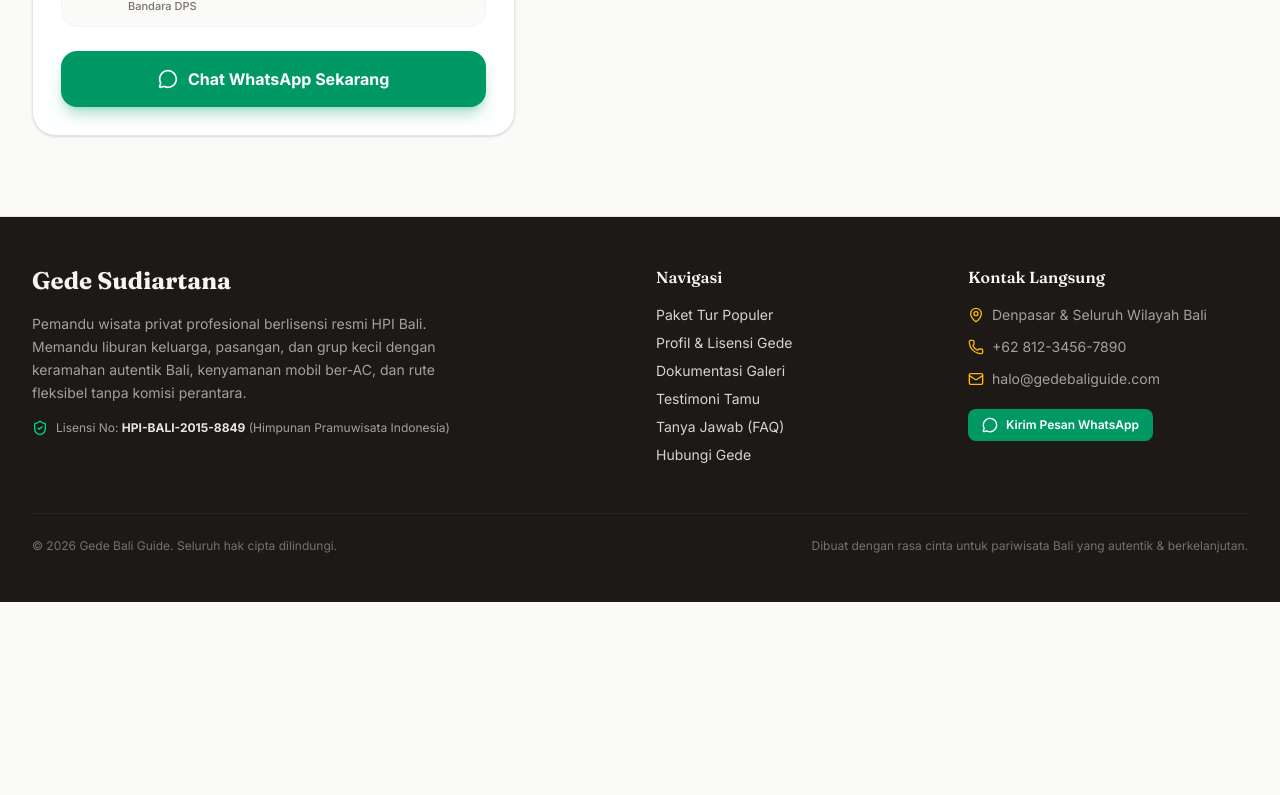
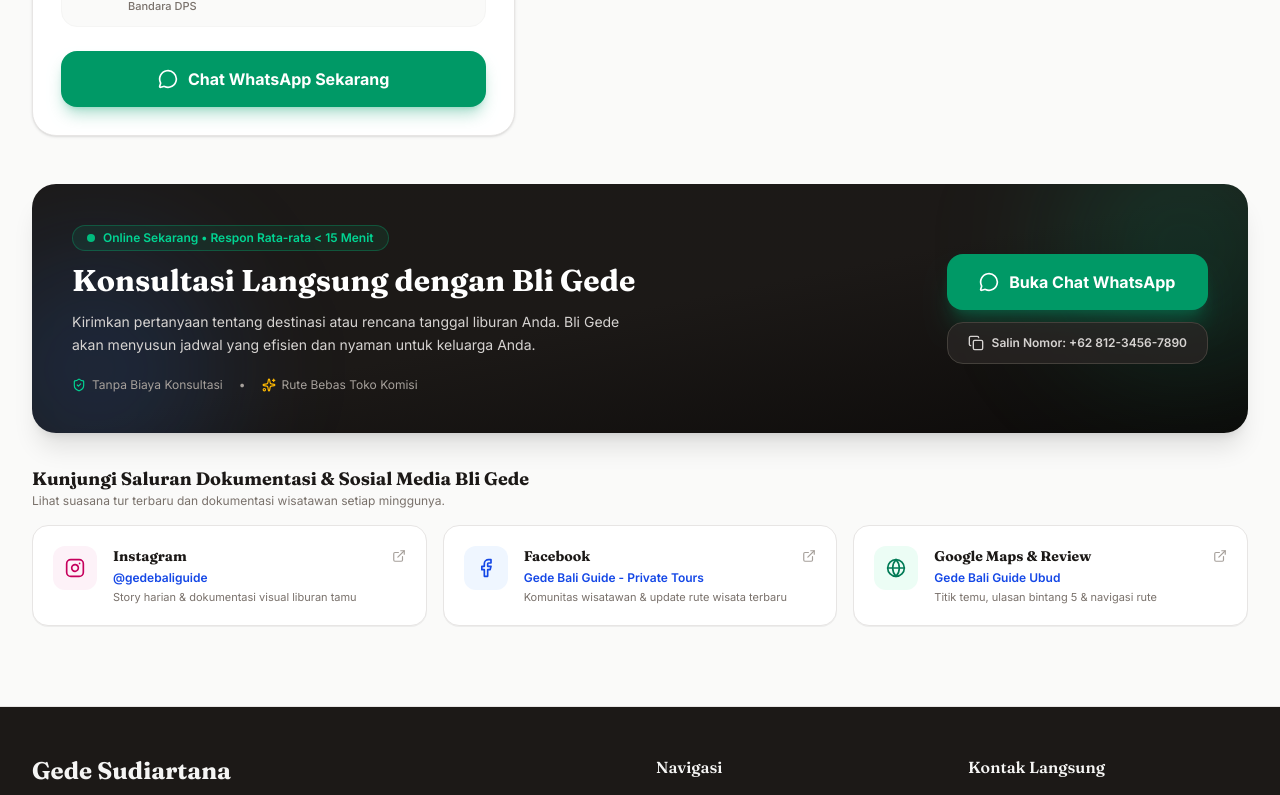
Before and after one commit to sumestawsome/gedebaliguide, a Next.js app: page /contact in a window 1280 px wide. Shown: the part 1160-1955 px from the top of the page. Before the commit the page ends 1762 px from the top, so only its background shows below. Built offline with nearby package versions, Linux system fonts and the light colour scheme.

Commit message:
feat(contact): implement ContactSocialCta with high-converting WhatsApp card and social channels

```diff
--- a/src/app/contact/page.tsx
+++ b/src/app/contact/page.tsx
@@ -5,6 +5,7 @@ import Navbar from "@/components/layout/Navbar";
 import Footer from "@/components/layout/Footer";
 import { Sparkles, MessageCircle, Phone, Mail, MapPin, Clock, ShieldCheck, Send } from "lucide-react";
 import ContactInfoSection from "@/components/contact/ContactInfoSection";
+import ContactSocialCta from "@/components/contact/ContactSocialCta";
 import { mockGuideProfile } from "@/data/mock-data";
 import { getGeneralConsultationUrl } from "@/lib/whatsapp";
 
@@ -196,6 +197,9 @@ export default function ContactPage() {
               </div>
             </div>
           </div>
+
+          {/* WhatsApp Direct Funnel & Social Media Channels */}
+          <ContactSocialCta />
         </section>
       </main>
 
--- /dev/null
+++ b/src/components/contact/ContactSocialCta.tsx
@@ -0,0 +1,184 @@
+"use client";
+
+import React, { useState } from "react";
+import { MessageCircle, Globe, Check, Copy, ExternalLink, Sparkles, ShieldCheck } from "lucide-react";
+import { mockGuideProfile } from "@/data/mock-data";
+import { getGeneralConsultationUrl } from "@/lib/whatsapp";
+
+function InstagramIcon({ className = "h-5 w-5" }: { className?: string }) {
+  return (
+    <svg className={className} viewBox="0 0 24 24" fill="none" stroke="currentColor" strokeWidth="2" strokeLinecap="round" strokeLinejoin="round">
+      <rect width="20" height="20" x="2" y="2" rx="5" ry="5" />
+      <path d="M16 11.37A4 4 0 1 1 12.63 8 4 4 0 0 1 16 11.37z" />
+      <line x1="17.5" x2="17.51" y1="6.5" y2="6.5" />
+    </svg>
+  );
+}
+
+function FacebookIcon({ className = "h-5 w-5" }: { className?: string }) {
+  return (
+    <svg className={className} viewBox="0 0 24 24" fill="none" stroke="currentColor" strokeWidth="2" strokeLinecap="round" strokeLinejoin="round">
+      <path d="M18 2h-3a5 5 0 0 0-5 5v3H7v4h3v8h4v-8h3l1-4h-4V7a1 1 0 0 1 1-1h3z" />
+    </svg>
+  );
+}
+
+export default function ContactSocialCta() {
+  const [copied, setCopied] = useState(false);
+  const waUrl = getGeneralConsultationUrl("contact");
+
+  const socialLinks = [
+    {
+      name: "Instagram",
+      handle: "@gedebaliguide",
+      url: "https://instagram.com/gedebaliguide",
+      desc: "Story harian & dokumentasi visual liburan tamu",
+      icon: InstagramIcon,
+      color: "hover:text-pink-600 hover:border-pink-300",
+      bgColor: "bg-pink-50 text-pink-700",
+    },
+    {
+      name: "Facebook",
+      handle: "Gede Bali Guide - Private Tours",
+      url: "https://facebook.com/gedebaliguide",
+      desc: "Komunitas wisatawan & update rute wisata terbaru",
+      icon: FacebookIcon,
+      color: "hover:text-blue-600 hover:border-blue-300",
+      bgColor: "bg-blue-50 text-blue-700",
+    },
+    {
+      name: "Google Maps & Review",
+      handle: "Gede Bali Guide Ubud",
+      url: "https://maps.google.com/?q=Gede+Bali+Guide",
+      desc: "Titik temu, ulasan bintang 5 & navigasi rute",
+      icon: Globe,
+      color: "hover:text-emerald-600 hover:border-emerald-300",
+      bgColor: "bg-emerald-50 text-emerald-700",
+    },
+  ];
+
+  const handleCopyPhone = () => {
+    navigator.clipboard.writeText(mockGuideProfile.phone);
+    setCopied(true);
+    setTimeout(() => setCopied(false), 2500);
+  };
+
+  return (
+    <div className="mt-12 space-y-8">
+      {/* Big High-Converting WhatsApp Funnel Card */}
+      <div className="rounded-3xl bg-gradient-to-br from-stone-900 via-stone-900 to-stone-950 p-8 sm:p-10 text-white shadow-xl relative overflow-hidden">
+        {/* Glow decorative spheres */}
+        <div className="absolute top-0 right-0 -mr-16 -mt-16 h-64 w-64 rounded-full bg-emerald-500/15 blur-3xl pointer-events-none" />
+        <div className="absolute bottom-0 left-0 -ml-16 -mb-16 h-64 w-64 rounded-full bg-blue-500/15 blur-3xl pointer-events-none" />
+
+        <div className="relative z-10 flex flex-col md:flex-row items-center justify-between gap-8">
+          <div className="space-y-3 text-center md:text-left max-w-xl">
+            {/* Status indicator */}
+            <div className="inline-flex items-center gap-2 rounded-full bg-emerald-500/10 border border-emerald-500/30 px-3.5 py-1 text-xs font-semibold text-emerald-400">
+              <span className="relative flex h-2 w-2">
+                <span className="animate-ping absolute inline-flex h-full w-full rounded-full bg-emerald-400 opacity-75" />
+                <span className="relative inline-flex rounded-full h-2 w-2 bg-emerald-500" />
+              </span>
+              <span>Online Sekarang • Respon Rata-rata &lt; 15 Menit</span>
+            </div>
+
+            <h3 className="font-serif text-2xl sm:text-3xl font-bold text-white">
+              Konsultasi Langsung dengan Bli Gede
+            </h3>
+
+            <p className="text-xs sm:text-sm text-stone-300 leading-relaxed font-sans">
+              Kirimkan pertanyaan tentang destinasi atau rencana tanggal liburan Anda. Bli Gede akan menyusun jadwal yang efisien dan nyaman untuk keluarga Anda.
+            </p>
+
+            <div className="pt-2 flex flex-wrap items-center justify-center md:justify-start gap-4 text-xs text-stone-400">
+              <span className="flex items-center gap-1.5">
+                <ShieldCheck className="h-3.5 w-3.5 text-emerald-400" />
+                <span>Tanpa Biaya Konsultasi</span>
+              </span>
+              <span>•</span>
+              <span className="flex items-center gap-1.5">
+                <Sparkles className="h-3.5 w-3.5 text-amber-400" />
+                <span>Rute Bebas Toko Komisi</span>
+              </span>
+            </div>
+          </div>
+
+          {/* Action Buttons */}
+          <div className="flex flex-col sm:flex-row md:flex-col gap-3 shrink-0 w-full sm:w-auto">
+            <a
+              href={waUrl}
+              target="_blank"
+              rel="noopener noreferrer"
+              className="inline-flex items-center justify-center gap-2.5 rounded-2xl bg-emerald-600 px-7 py-4 text-sm sm:text-base font-bold text-white shadow-xl shadow-emerald-600/30 hover:bg-emerald-500 transition-all transform hover:-translate-y-0.5 active:translate-y-0"
+            >
+              <MessageCircle className="h-5 w-5" />
+              <span>Buka Chat WhatsApp</span>
+            </a>
+
+            <button
+              onClick={handleCopyPhone}
+              className="inline-flex items-center justify-center gap-2 rounded-2xl border border-stone-700 bg-stone-800/80 px-5 py-3 text-xs font-semibold text-stone-300 hover:bg-stone-700 hover:text-white transition-colors"
+            >
+              {copied ? (
+                <>
+                  <Check className="h-4 w-4 text-emerald-400" />
+                  <span className="text-emerald-400">Nomor Tersalin!</span>
+                </>
+              ) : (
+                <>
+                  <Copy className="h-4 w-4" />
+                  <span>Salin Nomor: {mockGuideProfile.phone}</span>
+                </>
+              )}
+            </button>
+          </div>
+        </div>
+      </div>
+
+      {/* Social Media Channels Grid */}
+      <div>
+        <div className="mb-4">
+          <h4 className="font-serif text-lg font-bold text-stone-900">
+            Kunjungi Saluran Dokumentasi & Sosial Media Bli Gede
+          </h4>
+          <p className="text-xs text-stone-500">
+            Lihat suasana tur terbaru dan dokumentasi wisatawan setiap minggunya.
+          </p>
+        </div>
+
+        <div className="grid grid-cols-1 md:grid-cols-3 gap-4">
+          {socialLinks.map((item, idx) => {
+            const IconComp = item.icon;
+            return (
+              <a
+                key={idx}
+                href={item.url}
+                target="_blank"
+                rel="noopener noreferrer"
+                className={`group flex items-start gap-4 rounded-2xl border border-stone-200 bg-white p-5 shadow-2xs hover:shadow-md transition-all ${item.color}`}
+              >
+                <div className={`flex h-11 w-11 shrink-0 items-center justify-center rounded-xl ${item.bgColor}`}>
+                  <IconComp className="h-5 w-5" />
+                </div>
+                <div className="min-w-0 flex-1 space-y-1">
+                  <div className="flex items-center justify-between">
+                    <span className="font-serif text-sm font-bold text-stone-900 group-hover:text-current transition-colors">
+                      {item.name}
+                    </span>
+                    <ExternalLink className="h-3.5 w-3.5 text-stone-400 group-hover:text-current transition-colors" />
+                  </div>
+                  <span className="block text-xs font-semibold text-blue-700 truncate">
+                    {item.handle}
+                  </span>
+                  <p className="text-[11px] text-stone-500 leading-snug">
+                    {item.desc}
+                  </p>
+                </div>
+              </a>
+            );
+          })}
+        </div>
+      </div>
+    </div>
+  );
+}
```
Also changed, not shown: .ngodingpakeai/pending.json.
